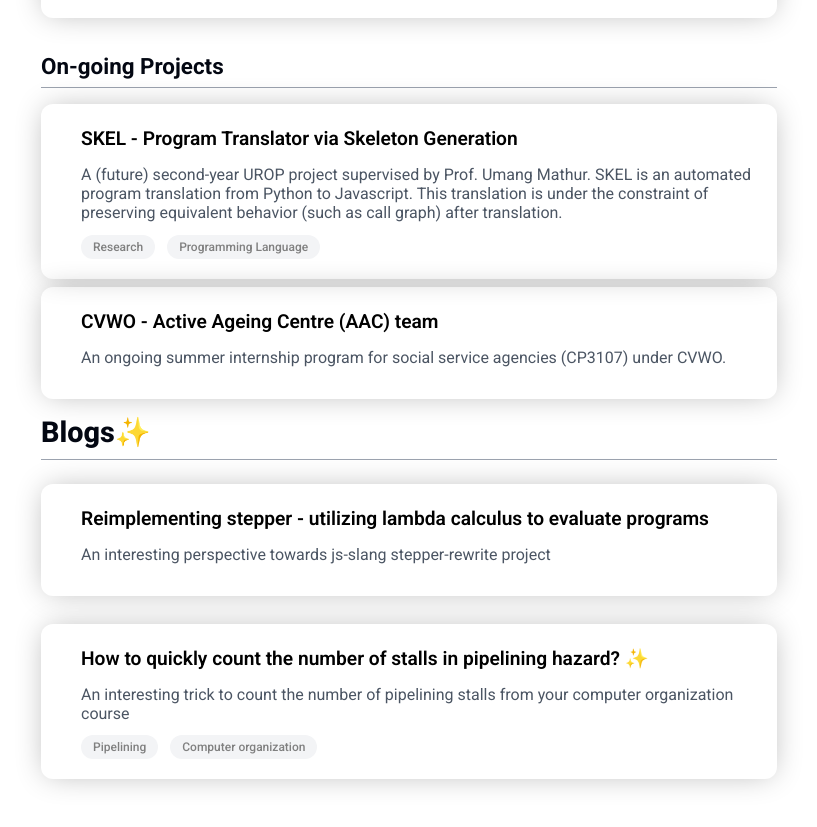
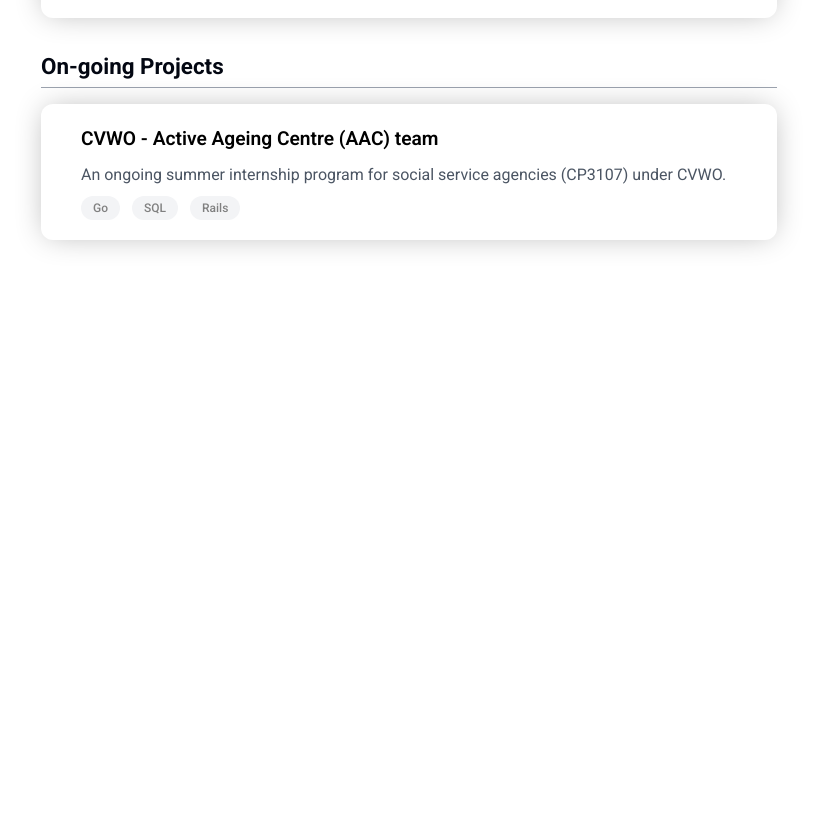
Before and after one commit to CATISNOTSODIUM/CATISNOTSODIUM, a React (Vite) app: page / in a window 1280 px wide. Shown: the part 1420-2247 px from the top of the page, without its empty margins (231-1048 px from the left). After the commit the page ends 1740 px from the top, so only its background shows below. Built offline with nearby package versions, Linux system fonts and the light colour scheme.

Commit message:
update profile

```diff
--- a/src/App.tsx
+++ b/src/App.tsx
@@ -69,7 +69,7 @@
         existing forums created by other users, then save as a markdown file.'
         imgUrl='https://github.com/CATISNOTSODIUM/threadkeep-frontend/raw/master/figure/title.png'
         targetUrl='https://threadkeep-frontend.vercel.app/'
-        tags={[{title: 'React'},{title: 'Go'},{title: 'psql'},{title: 'docker'},{title: 'gcp'}]}
+        tags={[{title: 'React'},{title: 'Go'},{title: 'SQL'},{title: 'docker'},{title: 'gcp'}]}
     />
 
         <Card
@@ -82,35 +82,10 @@
          <h2 className="mt-5">On-going Projects</h2>
         <hr className="border-gray-400 border-1 mb-4"/>
             <Card
-            title="SKEL - Program Translator via Skeleton Generation"
-            description="A (future) second-year UROP project supervised by Prof. Umang Mathur. SKEL is an automated program translation from Python to Javascript. This translation is under the constraint of preserving equivalent behavior (such as call graph) after translation."
-        tags={[{title: 'Research'}, {title: 'Programming Language'}]}
-            />
-            <Card
             title="CVWO - Active Ageing Centre (AAC) team"
             description="An ongoing summer internship program for social service agencies (CP3107) under CVWO."
+            tags={[{title: 'Go'}, {title: 'SQL'}, {title: 'Rails'}]}
             />
-
-
-        <h1> Blogs✨
-        </h1>
-        <hr className="border-gray-400 border-1 mb-4"/>
-        <div className='flex flex-col gap-3'>
-        <Card
-        title="Reimplementing stepper - utilizing lambda calculus to evaluate programs"
-        description='An interesting perspective towards js-slang stepper-rewrite project'
-        targetUrl='./blog_stepper'
-        />
-        <Card
-        title="How to quickly count the number of stalls in pipelining hazard? ✨"
-        description='An interesting trick to count the number of pipelining stalls from your computer organization course'
-        targetUrl='./blog_pipelining'
-        tags={[{title: 'Pipelining'},{title: 'Computer organization'}]}
-        />
-
-
-        </div>
-
         </div>
         )
 }
```
Also changed, not shown: 1 other file (tests, documents, lock files or other folders).
